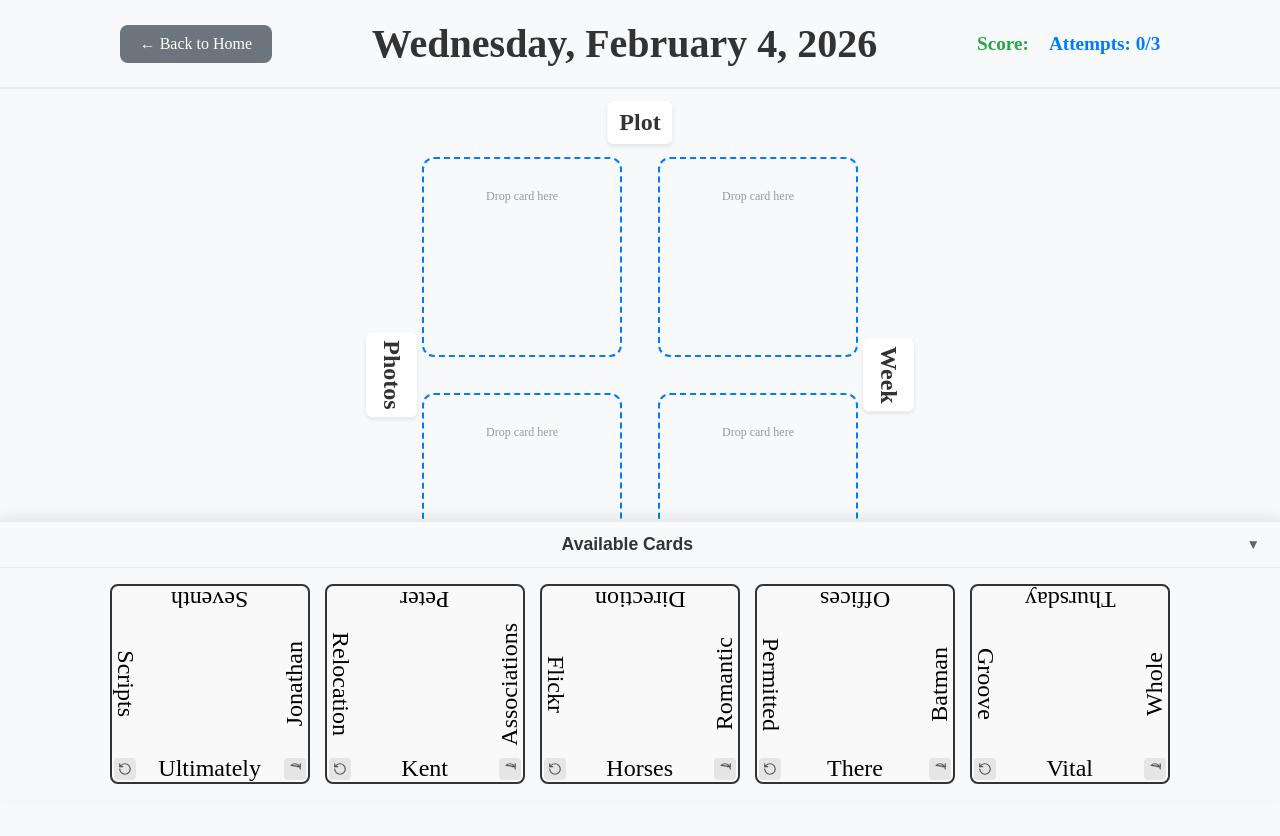
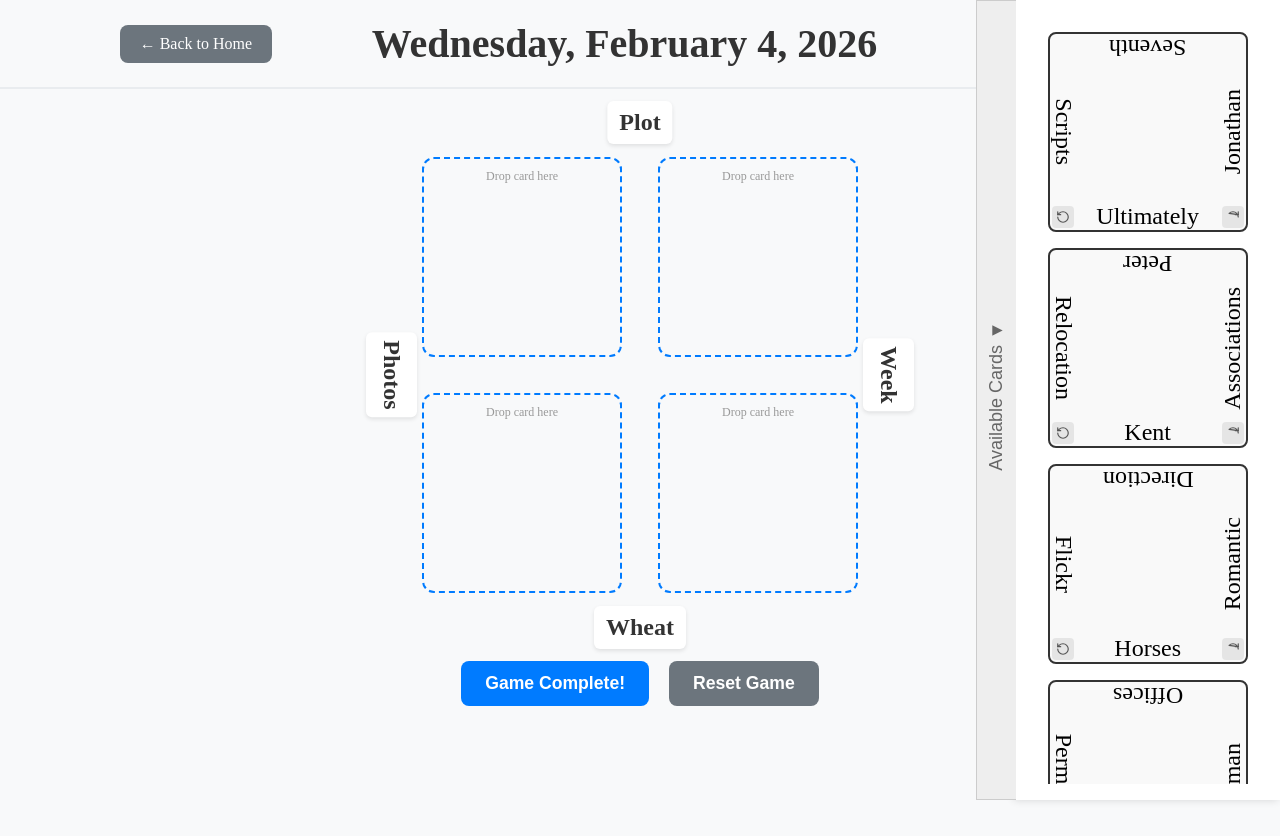
Before and after one commit to joelatwo/solo-clover, a Next.js app: page /puzzle/2-4-2026 in a window 1280 px wide. Built offline with nearby package versions, Linux system fonts and the light colour scheme.

Commit message:
Drawer is better

```diff
--- a/src/components/Card.module.css
+++ b/src/components/Card.module.css
@@ -2,6 +2,8 @@
   position: relative;
   width: var(--puzzle-card-size);
   height: var(--puzzle-card-size);
+  min-width: var(--puzzle-card-size);
+  min-height: var(--puzzle-card-size);
   cursor: pointer;
   user-select: none;
 }
--- a/src/components/Puzzle.module.css
+++ b/src/components/Puzzle.module.css
@@ -19,7 +19,6 @@
 .slot {
   border: 2px dashed #ccc;
   border-radius: 12px;
-  padding: 20px;
   display: flex;
   flex-direction: column;
   align-items: center;
--- a/src/components/WordPuzzleGame.module.css
+++ b/src/components/WordPuzzleGame.module.css
@@ -90,42 +90,51 @@
   align-items: center;
 }
 
-/* Bottom card bar – horizontal, open/close */
 .cardBar {
   position: fixed;
-  bottom: 0;
-  left: 0;
+  top: 0;
   right: 0;
-  background: #f8f9fa;
-  border-top: 2px solid #e9ecef;
-  box-shadow: 0 -4px 12px rgba(0, 0, 0, 0.08);
-  z-index: 100;
-  transition: box-shadow 0.2s ease;
+  height: 100%;
+  max-width: var(--cardBar-size);
+  background: white;
+  box-shadow: -2px 0 8px rgba(0, 0, 0, 0.15);
+  transform: translateX(100%);
+  transition: transform 0.3s ease;
+  z-index: 1000;
+  padding: 1rem;
+  height: 100%;
+}
+
+.cardBar.cardBarOpen {
+  transform: translateX(0);
 }
 
 .cardBarToggle {
-  width: 100%;
+  position: absolute;
+  left: -40px; /* sticks out from drawer */
+  top: 0;
+  height: 100%;
+  width: 40px;
+  background: #eee;
+  border: 1px solid #ccc;
+  border-right: none;
+  cursor: pointer;
+  writing-mode: vertical-rl;
+  text-orientation: mixed;
   display: flex;
   align-items: center;
   justify-content: center;
-  gap: 12px;
-  padding: 12px 20px;
-  font-size: 1.1rem;
-  font-weight: 600;
-  color: #333;
-  background: transparent;
-  border: none;
-  cursor: pointer;
-  transition: background 0.2s ease;
+  font-size: 18px;
+}
+
+.cardBarTitle {
+  color: #666;
+  transform: rotate(180deg);
+  padding: 8px 0;
 }
 
 .cardBarToggle:hover {
   background: #e9ecef;
-}
-
-.cardBarTitle {
-  flex: 1;
-  text-align: center;
 }
 
 .cardBarChevron {
@@ -134,31 +143,16 @@
 }
 
 .cardBarContent {
-  overflow-x: auto;
-  overflow-y: hidden;
-  max-height: 0;
-  opacity: 0;
-  transition: max-height 0.3s ease, opacity 0.2s ease, padding 0.2s ease;
-}
-
-.cardBarOpen .cardBarContent {
-  max-height: 320px;
-  opacity: 1;
+  overflow-y: auto;
+  overflow-x: hidden;
+  display: flex;
+  flex-direction: column;
+  width: 100%;
+  gap: 16px;
+  flex: 1;
+  height: 100%;
+  box-sizing: border-box;
   padding: 16px;
-  border-top: 1px solid #e9ecef;
-}
-
-.cardsGrid {
-  display: flex;
-  flex-wrap: nowrap;
-  gap: 15px;
-  justify-content: center;
-  align-items: center;
-  margin: 0 auto;
-}
-
-.cardsGrid > * {
-  flex: 0 0 auto;
 }
 
 .controls {
--- a/src/components/WordPuzzleGame.tsx
+++ b/src/components/WordPuzzleGame.tsx
@@ -96,14 +96,14 @@ export default function WordPuzzleGame({ initialPuzzle }: Props) {
               className={styles.cardBarToggle}
               onClick={() => setIsCardBarOpen((open) => !open)}
               aria-expanded={isCardBarOpen}
+              aria-label="Toggle available cards"
             >
+              <span className={styles.cardBarChevron}>
+                {isCardBarOpen ? "▶" : "◀"}
+              </span>
               <span className={styles.cardBarTitle}>Available Cards</span>
-              <span className={styles.cardBarChevron}>
-                {isCardBarOpen ? "▼" : "▲"}
-              </span>
             </button>
             <div className={styles.cardBarContent}>
-              <div className={styles.cardsGrid}>
               {availableCards.map((card) => (
                 <Card
                   key={card.id}
@@ -112,7 +112,6 @@ export default function WordPuzzleGame({ initialPuzzle }: Props) {
                   onRotateRight={() => rotateCard(card.id, "right")}
                 />
               ))}
-              </div>
             </div>
           </div>
 
--- a/src/pages/globals.css
+++ b/src/pages/globals.css
@@ -15,6 +15,7 @@
   --outer-word-size: 24px;
   --inner-word-size: 24px;
   --puzzle-outer-word-distance: 24px;
+  --cardBar-size: 360px;
 }
 
 @media (prefers-color-scheme: dark) {
```
Lines whose indentation alone changed are shown as unchanged.
